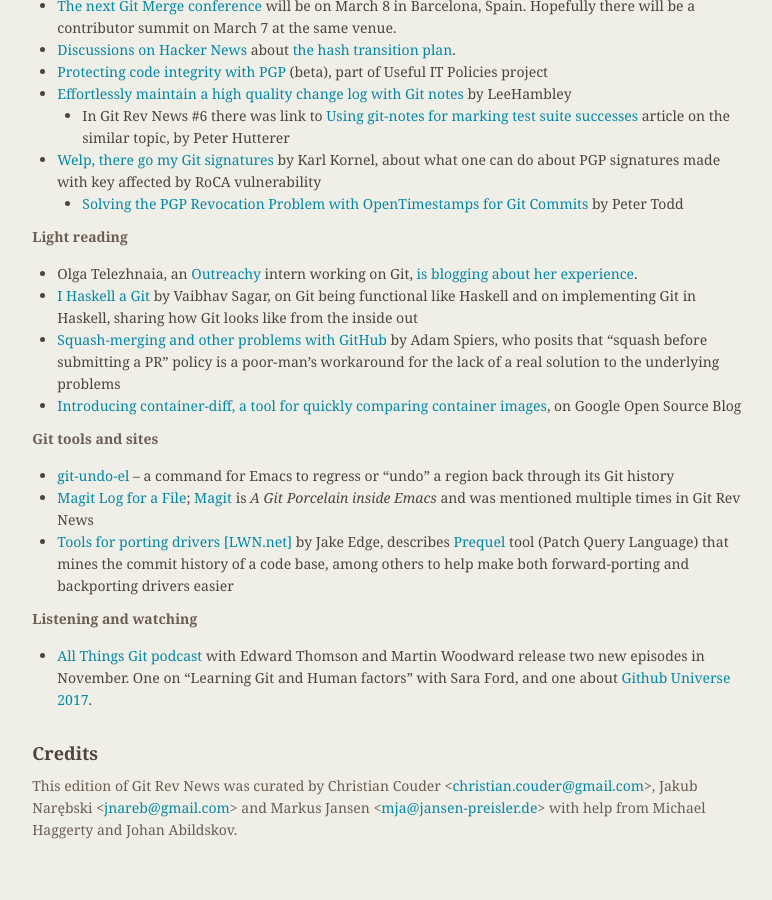
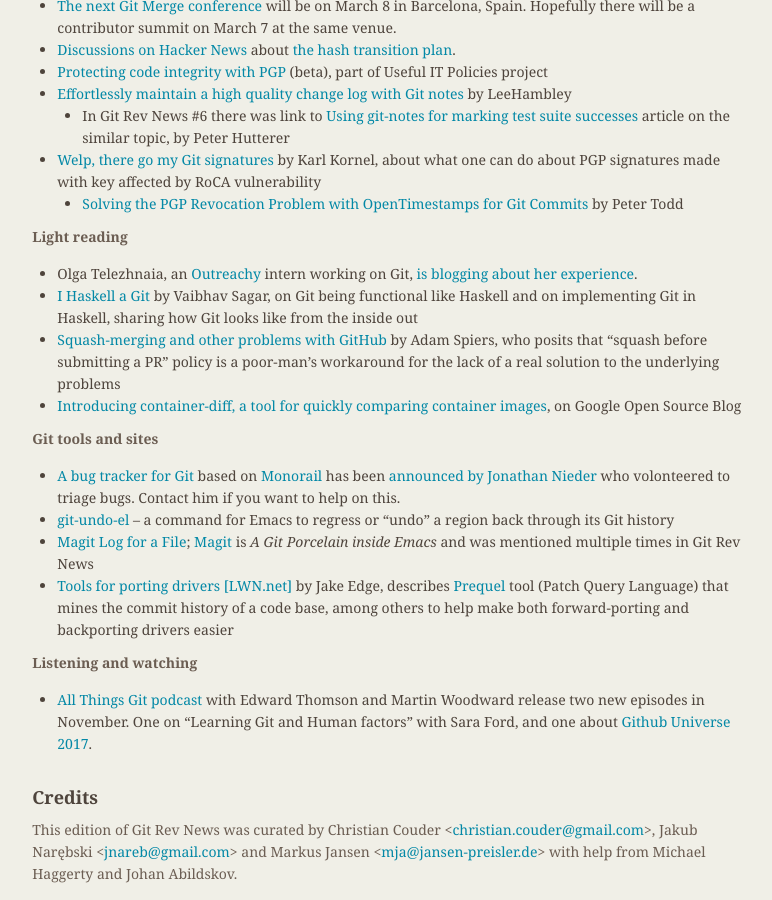
Before and after one commit to git/git.github.io, a Jekyll site: the page built from rev_news/drafts/edition-34.md, in a window 1280 px wide and 900 px high, scrolled down 4606 px. Shown: the whole window, without its empty margins (339-1111 px from the left). Built offline with Jekyll 4.4.1, drawn with Linux system fonts in a browser that asks for light colours; before the commit the page ends 5462 px from its top, so only the background shows below that.

Commit message:
rn-34: add Jonathan's bug tracker

```diff
--- a/rev_news/drafts/edition-34.md
+++ b/rev_news/drafts/edition-34.md
@@ -314,6 +314,8 @@
 * [Introducing container-diff, a tool for quickly comparing container images](https://opensource.googleblog.com/2017/11/container-diff-for-comparing-container-images.html), on Google Open Source Blog
 
 __Git tools and sites__
+
+* [A bug tracker for Git](https://crbug.com/git) based on [Monorail](https://chromium.googlesource.com/infra/infra/+/master/appengine/monorail) has been [announced by Jonathan Nieder](https://public-inbox.org/git/20171123011227.GM11671@aiede.mtv.corp.google.com/) who volonteered to triage bugs. Contact him if you want to help on this.
 * [git-undo-el](https://github.com/jwiegley/git-undo-el) -- a command for Emacs to regress or "undo" a region back through its Git history
 * [Magit Log for a File](http://irreal.org/blog/?p=6754); [Magit](https://magit.vc) is _A Git Porcelain inside Emacs_ and was mentioned multiple times in Git Rev News
 * [Tools for porting drivers [LWN.net]](https://lwn.net/Articles/739578/) by Jake Edge, describes [Prequel](http://prequel-pql.gforge.inria.fr/) tool (Patch Query Language) that mines the commit history of a code base, among others to help make both forward-porting and backporting drivers easier
```
